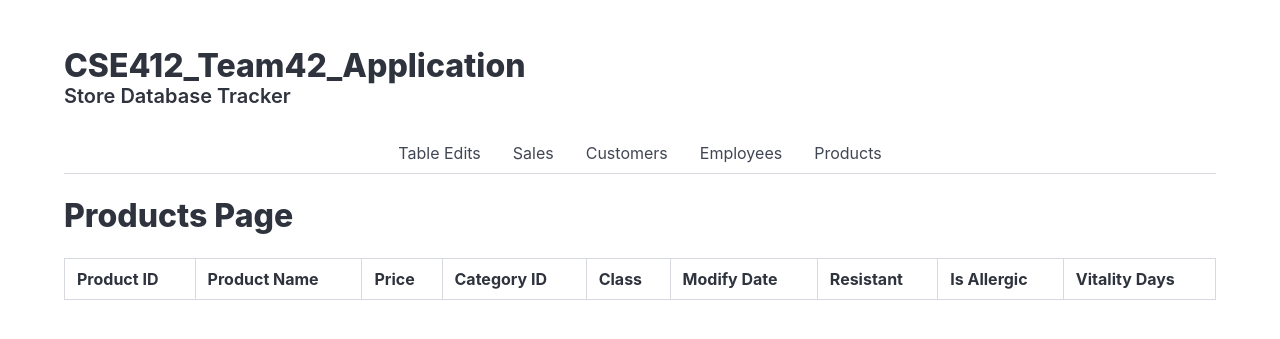
After one commit to jarrodcruz/CSE412_GroupProject, a Flask app: template templates/products.html in a window 1280 px wide. The commit adds this page. Shown: the top 339 px of the page. Run offline with Flask 3, Linux system fonts and the light colour scheme; the template is opened without the code that fills it, so the values that code supplies are empty; some libraries are stand-ins or nearby versions.

Commit message:
UI tabs, table, and edit changes - MG

```diff
--- a/app.py
+++ b/app.py
@@ -22,71 +22,74 @@ def home():
 # get all customers, all fields
 @app.route("/customers", methods=["GET"])
 def get_customers():
-    customers = Customer.query.all()  # Fetch all customers from the database
-    return jsonify(
-        [
-            {
-                "customerid": customer.customerid,
-                "firstname": customer.firstname,
-                "middleinitial": customer.middleinitial,
-                "lastname": customer.lastname,
-                "cityid": customer.cityid,
-                "address": customer.address,
-            }
-            for customer in customers
-        ]
-    )
+    customers = Customer.query.limit(20).all()
+    return render_template("customers.html", customers=customers)
+
+    # return jsonify(
+    #     [
+    #         {
+    #             "customerid": customer.customerid,
+    #             "firstname": customer.firstname,
+    #             "middleinitial": customer.middleinitial,
+    #             "lastname": customer.lastname,
+    #             "cityid": customer.cityid,
+    #             "address": customer.address,
+    #         }
+    #         for customer in customers
+    #     ]
+    # )
 
 
 # get all employees
 @app.route("/employees", methods=["GET"])
 def get_employees():
-    employees = Employee.query.all()
-    return jsonify(
-        [
-            {
-                "employeeid": employee.employeeid,
-                "firstname": employee.firstname,
-                "middleinitial": employee.middleinitial,
-                "lastname": employee.lastname,
-                "birthdate": employee.birthdate,
-                "gender": employee.gender,
-                "cityid": employee.cityid,
-                "hiredate": employee.hiredate,
-            }
-            for employee in employees
-        ]
-    )
+    employees = Employee.query.limit(20).all()
+    return render_template("employees.html", employees=employees)
+    # return jsonify(
+    #     [
+    #         {
+    #             "employeeid": employee.employeeid,
+    #             "firstname": employee.firstname,
+    #             "middleinitial": employee.middleinitial,
+    #             "lastname": employee.lastname,
+    #             "birthdate": employee.birthdate,
+    #             "gender": employee.gender,
+    #             "cityid": employee.cityid,
+    #             "hiredate": employee.hiredate,
+    #         }
+    #         for employee in employees
+    #     ]
+    # )
 
 
 # get all products
 @app.route("/products", methods=["GET"])
 def get_products():
-    products = Product.query.all()
-
-    return jsonify(
-        [
-            {
-                "productid": product.productid,
-                "productname": product.productname,
-                "price": product.price,
-                "categoryid": product.categoryid,
-                "class": product.class_,
-                "modifydate": product.modifydate,
-                "resistant": product.resistant,
-                "isallergic": product.isallergic,
-                "vitalitydays": product.vitalitydays,
-            }
-            for product in products
-        ]
-    )
+    products = Product.query.limit(20).all()
+    return render_template("products.html", products=products)
+    # return jsonify(
+    #     [
+    #         {
+    #             "productid": product.productid,
+    #             "productname": product.productname,
+    #             "price": product.price,
+    #             "categoryid": product.categoryid,
+    #             "class": product.class_,
+    #             "modifydate": product.modifydate,
+    #             "resistant": product.resistant,
+    #             "isallergic": product.isallergic,
+    #             "vitalitydays": product.vitalitydays,
+    #         }
+    #         for product in products
+    #     ]
+    # )
 
 
 # get all sales
 @app.route("/sales", methods=["GET"])
 def get_sales():
     # sales = Sale.query.all()
-    sales = Sale.query.limit(50).all()
+    sales = Sale.query.limit(20).all()
     return render_template("sales.html", sales=sales)
 
     # return jsonify(
@@ -106,6 +109,9 @@ def get_sales():
     #     ]
     # )
 
+@app.route("/tableEdits")
+def table_edits():
+    return render_template("tableEdits.html")
 
 if __name__ == "__main__":
     app.run(debug=True, use_reloader=True, port="4000")
--- a/templates/layout.html
+++ b/templates/layout.html
@@ -1,10 +1,9 @@
-<!-- layout.html -->
 <!DOCTYPE html>
 <html>
 <head>
   <meta charset="utf-8">
   <meta name="viewport" content="width=device-width, initial-scale=1">
-  <title>CSE412_Team42_App</title>
+  <title>CSE412_App</title>
   <link rel="stylesheet" href="https://cdn.jsdelivr.net/npm/bulma@1.0.4/css/bulma.min.css">
 </head>
 <body>
@@ -14,45 +13,18 @@
         CSE412_Team42_Application
       </h1>
       <p class="subtitle">
-        <strong> Store Database Tracker</strong>!
+        <strong> Store Database Tracker</strong>
       </p>
       <div class="tabs is-centered">
         <ul>
-            <li><a href="/">Home</a></li>
+            <li><a href="{{ url_for('table_edits') }}">Table Edits</a></li>
             <li><a href="{{ url_for('get_sales') }}">Sales</a></li>
-            <li><a href="#">Customers</a></li>
-            <li><a href="#">Employees</a></li>
-            <li><a href="#">Products</a></li>
+            <li><a href="{{ url_for('get_customers') }}">Customers</a></li>
+            <li><a href="{{ url_for('get_employees') }}">Employees</a></li>
+            <li><a href="{{ url_for('get_products') }}">Products</a></li>
         </ul>
       </div>
       {% block content %}{% endblock %}
-      <!-- <a href="{{ url_for('get_sales') }}">
-        <button class="button is-white is-rounded">See store sales</button>
-      </a> -->
-    </div>
-  </section>
-  <section class="section">
-    <div>
-      <p class="subtitle">
-        <strong> Insert a New Sale</strong>
-        <form>
-          <label for="SalesPerson">Sales Person ID: &nbsp;</label>
-            <input type="number" id="spID" minlength="1" maxlength="20" required>
-          <label for="Customer">&nbsp;Customer ID: &nbsp;</label>
-            <input type="number" id="cID" minlength="1" maxlength="20" required><br><br>
-          <label for="Product">Product ID: &nbsp;</label>
-            <input type="number" id="pID" minlength="1" maxlength="20" required>
-          <label for="Quantity">&nbsp;Quantity: &nbsp;</label>
-            <input type="number" id="qt" minlength="1" maxlength="20" required><br><br>
-          <label for="Discount">Discount: &nbsp;</label>
-            <input type="number" id="disc" minlength="4" maxlength="20" step="0.01" required>
-          <label for="totalPrice">&nbsp;Total Price:&nbsp;</label>
-            <input type="number" id="tp" minlength="4" maxlength="20" step="0.01" required><br><br>
-          <label for="salesDate">Sale Date:&nbsp;</label>
-            <input type="datetime-local" id="sd" required><br><br>
-          <button class="button is-white is-rounded">Submit Sale</button>
-        </form>
-      </p>
     </div>
   </section>
 </body>
--- /dev/null
+++ b/templates/products.html
@@ -0,0 +1,38 @@
+{% extends "layout.html" %}
+
+{% block content %}
+  <div class="container">
+    <h2 class="title">Products Page</h2>
+    <table class="table is-bordered is-striped is-fullwidth">
+      <thead>
+        <tr>
+          <th>Product ID</th>
+          <th>Product Name</th>
+          <th>Price</th>
+          <th>Category ID</th>
+          <th>Class</th>
+          <th>Modify Date</th>
+          <th>Resistant</th>
+          <th>Is Allergic</th>
+          <th>Vitality Days</th>
+
+        </tr>
+      </thead>
+      <tbody>
+        {% for product in products %}
+        <tr>
+          <td>{{ product.productid }}</td>
+          <td>{{ product.productname }}</td>
+          <td>{{ product.price }}</td>
+          <td>{{ product.categoryid }}</td>
+          <td>{{ product.class_ }}</td>
+          <td>{{ product.modifydate }}</td>
+          <td>{{ product.resistant }}</td>
+          <td>{{ product.isallergic }}</td>
+          <td>{{ product.vitalitydays }}</td>
+        </tr>
+        {% endfor %}
+      </tbody>
+    </table>
+  </div>
+{% endblock %}
```
Also changed, not shown: templates/customers.html (added, +31 -0 lines), templates/employees.html (added, +34 -0 lines), templates/sales.html (+1 -53 lines), templates/tableEdits.html (added, +28 -0 lines).
